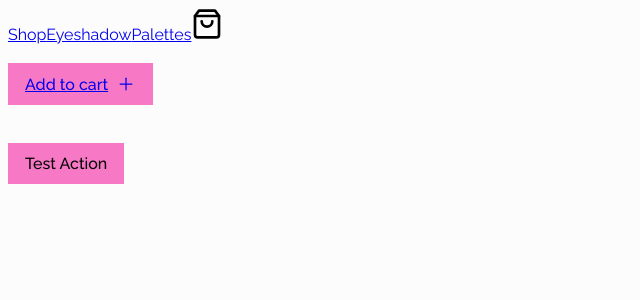
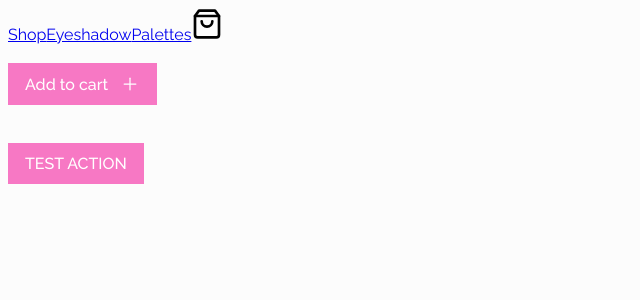
Before and after one commit to pedrorxmos/eyecon-beauty, a Next.js app: page / in a window 1280 px wide. Shown: the top 300 px of the page, without its empty margins (0-640 px from the left). Built offline with nearby package versions, Linux system fonts and the light colour scheme.

Commit message:
🚧 EB-38 Add more button styles

```diff
--- a/app/components/Button/Button.scss
+++ b/app/components/Button/Button.scss
@@ -6,13 +6,35 @@
   font-family: $font-family;
   font-size: 1rem;
   font-weight: 500;
+  text-decoration: none;
   display: flex;
   flex-direction: row;
   flex-wrap: nowrap;
-  gap: 0.5rem;
+  gap: 0.75rem;
   align-items: center;
   justify-content: center;
   width: fit-content;
+  cursor: pointer;
+  position: relative;
+  overflow: hidden;
+  z-index: 0;
+
+  &:before {
+    content: '';
+    position: absolute;
+    background: $purewhite;
+    top: 100%;
+    left: 0;
+    right: 0;
+    height: 100%;
+    z-index: 0;
+    @include prefix(transition, top 0.3s ease-in-out);
+    z-index: -1;
+  }
+
+  &:hover:before {
+    top: 0;
+  }
 
   &.small {
     padding: 8px 12px;
@@ -33,7 +55,21 @@
     &.fill {
       background: $pink;
       border: 1px solid $pink;
+      color: $purewhite;
+      @include prefix(transition, color 0.3s ease-in-out);
+
+      &:hover {
+        color: darken($pink, 20)
+      }
+
+      &:before {
+        background: lighten($pink, 20);
+      }
     }
+  }
+
+  &.uppercase {
+    text-transform: uppercase;
   }
 
   &.spaced {
--- a/app/components/Button/Button.tsx
+++ b/app/components/Button/Button.tsx
@@ -18,14 +18,15 @@ interface Button {
 	style?: string;
 	spaced?: boolean;
 	text?: boolean;
+	uppercase?: boolean;
 }
 
-export const Button = ({ children, link, action, args, href = '#', external, size = 'medium', type = 'main', style = 'fill', spaced, text }: Button) => {
+export const Button = ({ children, link, action, args, href = '#', external, size = 'medium', type = 'main', style = 'fill', spaced, text, uppercase }: Button) => {
 	const onClick = () => {
 		action!(args);
 	};
 
-	const className = `button ${size} ${type} ${style} ${text ? 'text-button' : ''} ${spaced ? 'spaced' : ''}`.trim().replaceAll(/\s+/g, ' ');
+	const className = `button ${size} ${type} ${style} ${text ? 'text-button' : ''} ${spaced ? 'spaced' : ''} ${uppercase ? 'uppercase' : ''}`.trim().replaceAll(/\s+/g, ' ');
 	return link ? (
 		<Link href={href} className={className} target={external ? '_blank' : '_self'}>
 			{children}
--- a/app/page.tsx
+++ b/app/page.tsx
@@ -22,7 +22,7 @@ export default function Home() {
 			</Button>
 			<br />
 			<br />
-			<Button action={testAction} args="valueeee">
+			<Button action={testAction} args="valueeee" uppercase>
 				Test Action
 			</Button>
 		</main>
```
